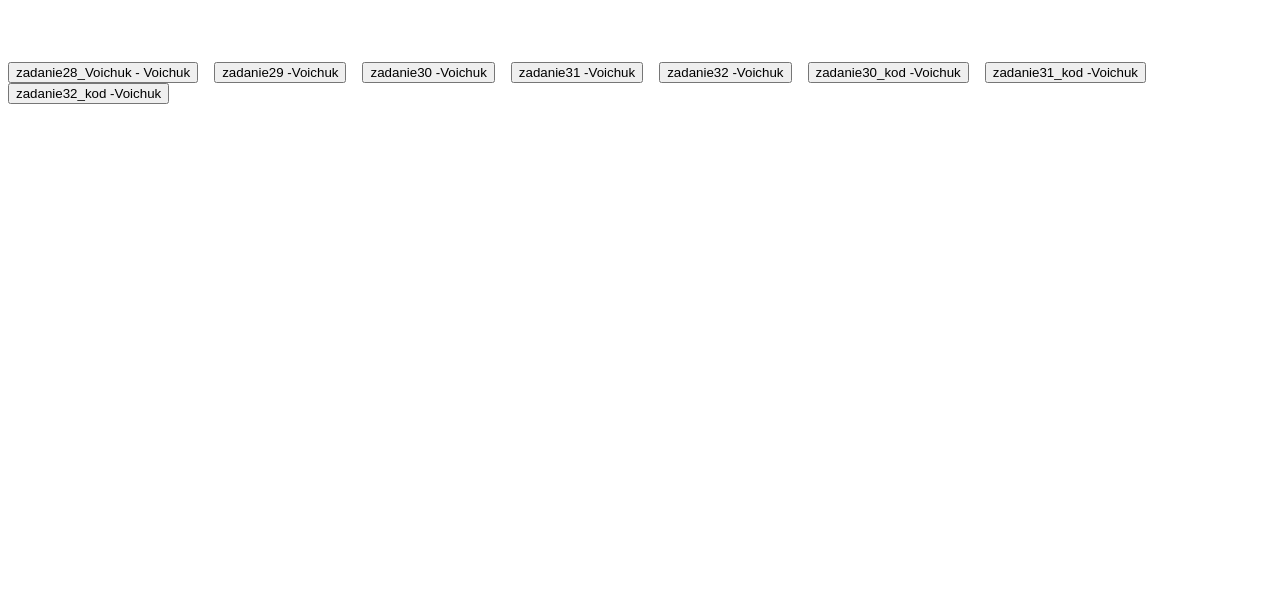
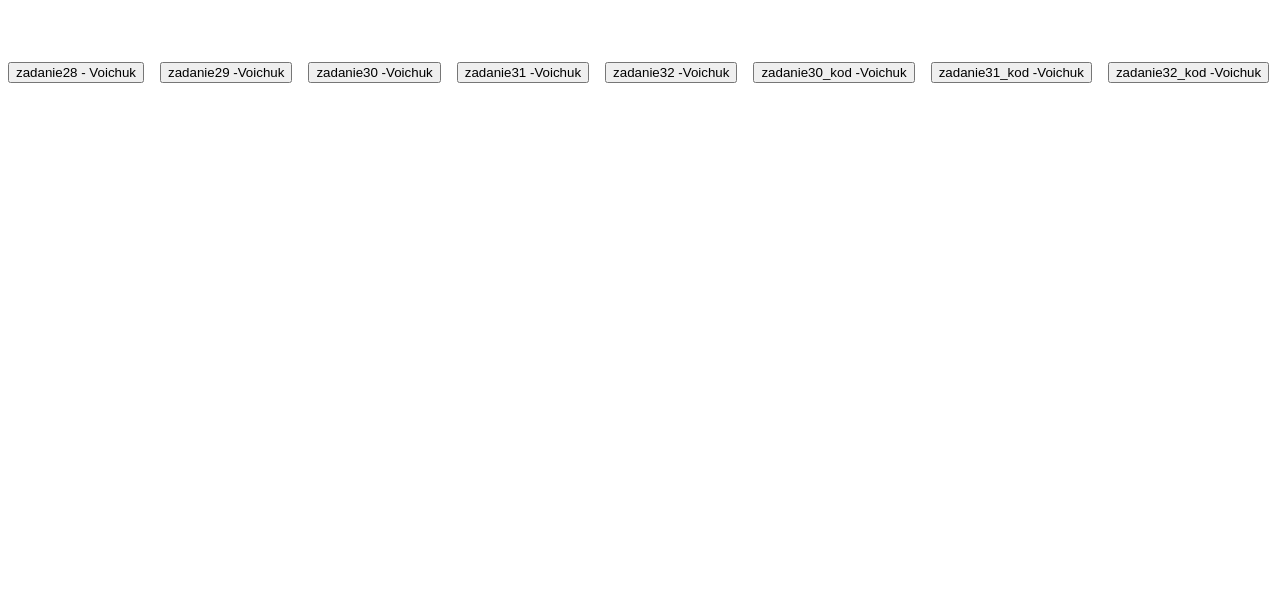
Before and after one commit to Andrii2221/Java32, a plain HTML site: page index.html in a window 1280 px wide. Shown: the part 194-800 px from the top of the page. Drawn offline with Linux system fonts and the light colour scheme.

Commit message:
index.html

```diff
--- a/index.html
+++ b/index.html
@@ -45,7 +45,7 @@ function WinOpen_z30_kod()
            <body>
             <p>Szkielet zaliczeniowy JavaScript <br>Andrii Voichuk 3K2</p>
                 <form>
-<input type="button" name="zadanie3" value="zadanie28_Voichuk - Voichuk" onclick="WinOpen_z28(' ')">&nbsp;&nbsp;&nbsp;
+<input type="button" name="zadanie3" value="zadanie28 - Voichuk" onclick="WinOpen_z28(' ')">&nbsp;&nbsp;&nbsp;
 
 <input type="button" name="zadanie4" value="zadanie29 -Voichuk" onclick="WinOpen_z29(' ')">&nbsp;&nbsp;&nbsp;
 
```
